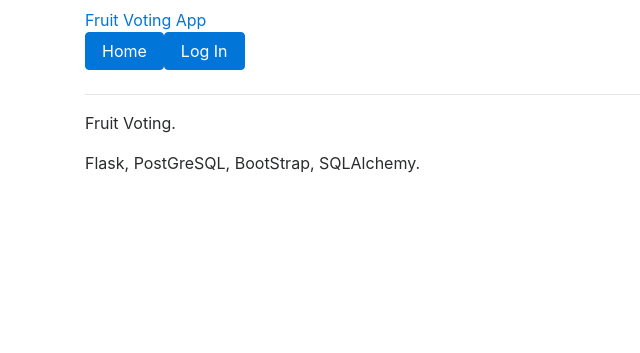
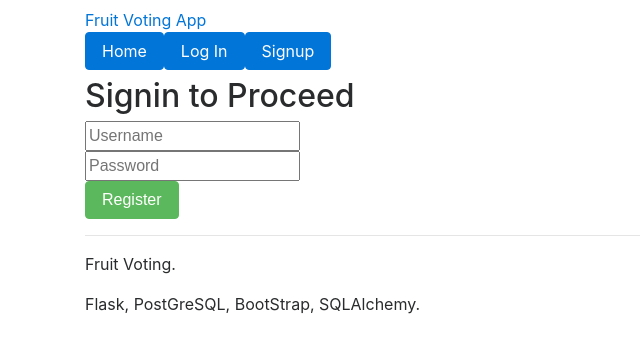
Before and after one commit to hoduc/FruitVoting, a Flask app: template templates/signup.html in a window 1280 px wide. Shown: the top 353 px of the page, without its empty margins (0-640 px from the left). Run offline with Flask 2, Linux system fonts and the light colour scheme; the template is opened without the code that fills it, so the values that code supplies are empty; some libraries are stand-ins or nearby versions.

Commit message:
Refactor: config files. Added signup page

```diff
--- a/app.py
+++ b/app.py
@@ -2,90 +2,33 @@ from flask import Flask, abort, request, jsonify, g, url_for, render_template, f
 from flask_wtf import FlaskForm, CSRFProtect
 from wtforms import TextField, PasswordField
 from wtforms.validators import Required, Email
-from flask_bcrypt import bcrypt
 from flask_sqlalchemy import SQLAlchemy
 from sqlalchemy.ext.hybrid import hybrid_property
 from flask_login import LoginManager, login_user, logout_user, current_user, login_required
+from models import Fruit, User, Vote, VoteUI, HistoryUI, db
 
+
+#### CONFIG ############################
 app = Flask(__name__)
-app.config['SECRET_KEY'] = "!jsfhahdkahskdf"
-app.config['SQLALCHEMY_DATABASE_URI'] = "postgresql+psycopg2://postgres:@localhost/fruitvote"
-app.config['SQLALCHEMY_TRACK_MODIFICATIONS'] = True
+app.config.from_pyfile('config.cfg')
+
+#cross site forgery protect
 csrf = CSRFProtect()
 csrf.init_app(app)
 
+#db
+db.init_app(app)
+#login
 login_manager = LoginManager()
 login_manager.init_app(app)
 login_manager.login_view = 'login'
-db = SQLAlchemy(app)
+#### CONFIG ############################
 
-############ MODELS ##########################
+@app.route('/')
+def index():
+    vote_uis = sorted([VoteUI(fruit) for fruit in Fruit.query.all()], key=lambda x : x.vote_count, reverse=True)
+    return render_template('index.html', fruit_votes=vote_uis)
 
-class Fruit(db.Model):
-    __tablename__ = 'fruits'
-    id = db.Column(db.Integer, primary_key=True, autoincrement=True)
-    name = db.Column(db.String(200), unique=True)
-
-    def __init__(self, name):
-        self.name = name
-
-class User(db.Model):
-    __tablename__ = 'users'
-    id = db.Column(db.Integer, primary_key=True, autoincrement=True)
-    username = db.Column(db.String(64), unique=True)
-    password = db.Column(db.String(128), unique=True)
-    is_admin = db.Column(db.Boolean, unique=False, default=False)
-
-    def __init__(self, username, password, is_admin):
-        self.username = username
-        self.password = bcrypt.hashpw(password, bcrypt.gensalt())
-        self.is_admin = is_admin
-
-    #overide methods for flask-login
-    def is_authenticated(self):
-        return True
-    def is_active(self):
-        return True
-    def is_anonymous(self):
-        return False
-    def get_id(self):
-        return unicode(self.id)
-    def __repr__(self):
-        return '[User : %r]' % (self.username)
-
-
-class Vote(db.Model):
-    __tablename__ = 'votes'
-    id = db.Column(db.Integer, primary_key=True, autoincrement=True)
-    user_id = db.Column(db.Integer, db.ForeignKey('users.id'))
-    user = db.relationship('User', backref=db.backref('votes', lazy='dynamic'))
-    fruit_id = db.Column(db.Integer, db.ForeignKey('fruits.id'))
-    fruit = db.relationship('Fruit', backref=db.backref('votes', lazy='dynamic'))
-    vote_count = db.Column(db.Integer, nullable=False)
-
-    def __init__(self, user, fruit, vote_count = 0):
-        self.user = user
-        self.fruit = fruit
-        self.vote_count = vote_count
-
-    def __repr__(self):
-        return '[User : %r / Fruit : %r / Vote_count : %r]' % (self.user, self.fruit, self.vote_count)
-
-class VoteUI:
-    def __init__(self, fruit):
-        print("fruit_name:" + fruit.name)
-        for vote in fruit.votes:
-            print("vc:" + str(vote.vote_count))
-        self.name = fruit.name
-        self.vote_count = sum([vote.vote_count for vote in fruit.votes])
-
-class HistoryUI:
-    def __init__(self, vote):
-       self.fruit_name = vote.fruit.name
-       self.vote_count = vote.vote_count
-
-
-############ END MODELS ##########################
 
 @login_manager.user_loader
 def get_user(user_id):
@@ -94,14 +37,24 @@ def get_user(user_id):
 @app.route('/signup', methods=['GET', 'POST'])
 def signup():
     if request.method == 'GET':
-        return render_template("login.html")
-    user = User(request.form['username'], request.form['password'])
+        return render_template("signup.html")
+    username = request.form['username'].encode('utf-8')
+    password = request.form['password'].encode('utf-8')
+    #check if user exist
+    user_db = User.query.filter_by(username=username).first()
+    if user_db:
+        flash("User already existed!!!")
+        return render_template("signup.html")
+
+    user = User(username, password)
     db.session.add(user)
     db.session.commit()
-    flash('Done register!!!')
-    return redirect(url_for('login'))
+    login_user(user)
+    #flash('Done register!!!')
+    return redirect(url_for('index'))
 
 @app.route('/login', methods=['GET', 'POST'])
+@login_required
 def login():
     if request.method == 'GET':
         return render_template('login.html')
@@ -116,6 +69,7 @@ def login():
     return redirect(request.args.get('next') or url_for('index'))
 
 @app.route('/logout')
+@login_required
 def logout():
     logout_user()
     return redirect(url_for('index'))
@@ -138,10 +92,7 @@ def history():
     return render_template('history.html', user_fruit_votes=user_fruit_votes_uis)
 
 
-@app.route('/')
-def index():
-    vote_uis = sorted([VoteUI(fruit) for fruit in Fruit.query.all()], key=lambda x : x.vote_count, reverse=True)
-    return render_template('index.html', fruit_votes=vote_uis)
+
 
 @app.route('/vote', methods=['POST'])
 @login_required
--- /dev/null
+++ b/config.cfg
@@ -0,0 +1,3 @@
+SECRET_KEY = '!jsfhahdkahskdf'
+SQLALCHEMY_DATABASE_URI = 'postgresql+psycopg2://postgres:@localhost/fruitvote'
+SQLALCHEMY_TRACK_MODIFICATIONS = True
--- a/templates/layout.html
+++ b/templates/layout.html
@@ -26,6 +26,7 @@
 			{% endif %}
 			{% if not g.user.is_authenticated %}
 			   <a href="{{ url_for('login') }}" class="btn btn-primary">Log In</a>
+			   <a href="{{ url_for('signup') }}" class="btn btn-primary">Signup</a>
 			{% endif %}
                 </div>
                 <!--/.nav-->
--- a/templates/signup.html
+++ b/templates/signup.html
@@ -1,13 +1,26 @@
 {% extends "layout.html" %}
-<html>
-  <head>
-    <title>Login Page</title>
-  </head>
-  <body>
-    <form action="{{ url_for('login') }}" method="POST">
-      <input type="text" name="email" />
-      <input type="password" name="password" />
-      {{ form.csrf_token }}
-    </form>
-  </body>
-</html>
+{% block body %}
+  <form action="" method=post class="form-horizontal">
+    <input type="hidden" name="csrf_token" value="{{ csrf_token() }}"/>
+    <h2>Signin to Proceed</h2>
+    <div class="control-group">
+        <div class="controls">
+          <input type="text" id="username" name="username" class="input-xlarge"
+            placeholder="Username" required>
+        </div>
+    </div>
+
+    <div class="control-group">
+        <div class="controls">
+          <input type="password" id="password" name="password" class="input-xlarge"
+            placeholder="Password" required>
+        </div>
+    </div>
+
+    <div class="control-group">
+        <div class="controls">
+          <button type="submit" class="btn btn-success">Register</button>
+        </div>
+    </div>
+  </form>
+{% endblock %}
```
Also changed, not shown: models.py (added, +70 -0 lines), sample_data.py (+1 -6 lines).
